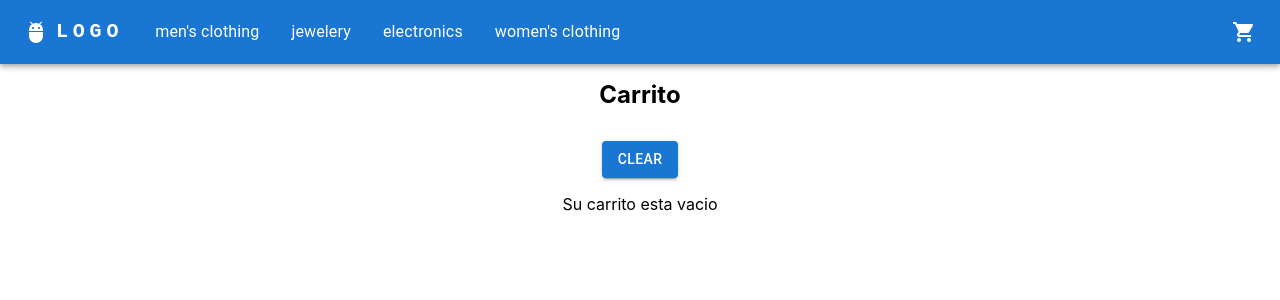
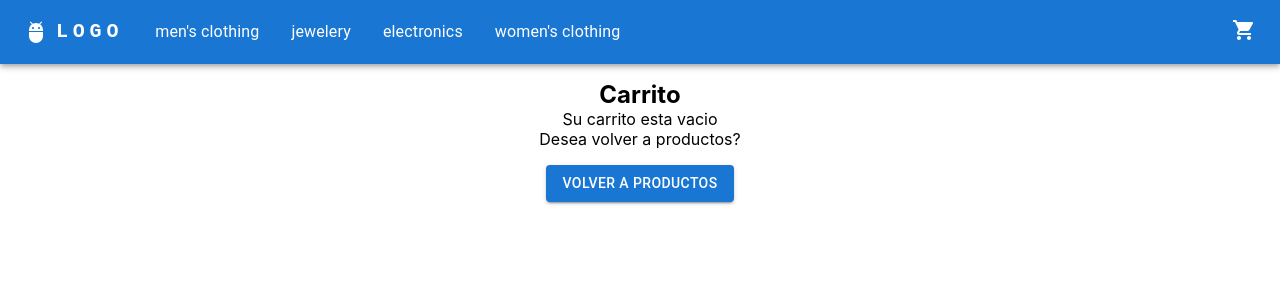
Before and after one commit to marianoLopez2001/ecomerce-react-mariano-lopez, a React (Create React App) app: page /cart in a window 1280 px wide. Shown: the top 300 px of the page. Built offline with nearby package versions, Linux system fonts and the light colour scheme.

Commit message:
termine el desafio cart view

```diff
--- a/package.json
+++ b/package.json
@@ -11,6 +11,7 @@
     "@testing-library/react": "^13.3.0",
     "@testing-library/user-event": "^13.5.0",
     "bootstrap": "^5.2.0",
+    "firebase": "^9.10.0",
     "react": "^18.2.0",
     "react-bootstrap": "^2.5.0",
     "react-dom": "^18.2.0",
--- a/src/App.js
+++ b/src/App.js
@@ -5,6 +5,7 @@ import ItemListContainer from './components/ItemListContainer';
 import ItemDetailContainer from './components/ItemDetailContainer';
 import Cart from './components/Cart';
 import Context from "./components/Context"
+import { TestProducto } from './components/TestProducto';
 
 function App() {
 
@@ -13,6 +14,7 @@ function App() {
       <BrowserRouter>
         <NavBar />
         <Routes>
+        <Route path='/test' element={<TestProducto />} />
           <Route path='/' element={<ItemListContainer />} />
           <Route path='/cart' element={<Cart />} />
           <Route path='/category/:idcategory' element={<ItemListContainer />} />
--- a/src/components/Cart.jsx
+++ b/src/components/Cart.jsx
@@ -3,18 +3,29 @@ import * as React from 'react';
 import { context } from "./Context"
 import { useContext } from 'react';
 import { Button } from '@mui/material';
+import { Link } from 'react-router-dom'
 
 export default function Cart() {
 
-  const { cart, despejarCarrito } = useContext(context)
+  const { cart, despejarCarrito, agregarCartTotal } = useContext(context)
 
   return (
     <>
-      <h2 style={{ textAlign: "center", padding: "1rem" }}>Carrito</h2>
-      <div style={{ textAlign: "center", padding: "1rem" }}>
-        <Button onClick={despejarCarrito} variant='contained'>Clear</Button>
-      </div>
-      {cart.length === 0 ? <p style={{ textAlign: "center" }}>Su carrito esta vacio</p> : null}
+      <h2 style={{ textAlign: "center", paddingTop: "1rem" }}>Carrito</h2>
+
+      {cart.length === 0 ?
+        <div style={{ textAlign: "center" }}>
+          <p>Su carrito esta vacio</p>
+          <p>Desea volver a productos?</p>
+          <Link style={{ textDecoration: "none" }} to={"/"}>
+            <Button style={{ margin: "1rem" }} variant='contained'>Volver a productos</Button>
+          </Link>
+        </div>
+        : <div style={{ textAlign: "center" }}>
+          <p style={{padding:"1rem"}}>Total a pagar : ${agregarCartTotal()}</p>
+          <Button onClick={despejarCarrito} variant='contained'>Clear</Button>
+        </div>}
+
       <div className='productContainer'>
         {cart.map((i) => {
           return (
--- a/src/components/CartWidget.jsx
+++ b/src/components/CartWidget.jsx
@@ -1,9 +1,19 @@
 import ShoppingCartIcon from '@mui/icons-material/ShoppingCart';
-import * as React from 'react';
+import { useContext } from 'react';
+import { context } from './Context';
+import {NavLink} from 'react-router-dom'
 
 const CartWidget = () => {
+
+    const { cartCounter } = useContext(context)
+
     return (
-        <ShoppingCartIcon style={{color : "white"}}/>
+        <div style={{display:'flex'}}>
+            <NavLink to={'/cart'}>
+                <ShoppingCartIcon style={{ color: "white" }} />
+            </NavLink>
+            <p style={{ color: "white" }} >{cartCounter === 0 ? "" : cartCounter}</p>
+        </div>
     )
 }
 
--- a/src/components/Context.jsx
+++ b/src/components/Context.jsx
@@ -1,14 +1,24 @@
-import React, { useState } from 'react'
+import React, { useState, useEffect } from 'react'
 import { createContext } from 'react'
 
 export const context = createContext()
 
 export default function Context({ children }) {
 
+  //ESTADOS GLOBALES
+
   const [cart, setCart] = useState([])
+  const [cantState, setCantState] = useState()
+  const [cartCounter, setCartCounter] = useState(0)
+
+  //FUNCIONES GLOBALES
+
+  const agregarCartTotal = () => {
+    return cart.reduce((acc, i) => acc += i.price * i.quantity, 0)
+  }
 
   function agregarAlCarrito(item) {
-
+    setCantState(item.quantity)
     const existe = cart.find((i) => i.id === item.id)
 
     if (existe) {
@@ -31,21 +41,24 @@ export default function Context({ children }) {
       return (i.id === id)
     })
 
-    console.log(cart);
-
     if (item.quantity === 1) {
       setCart(cart.filter((i) => i.id !== id))
     } else {
-      item.quantity-- //NO LO RENDERIZA
+      setCantState(item.quantity--)
     }
+    console.log(cart);
   }
 
   const despejarCarrito = () => {
     setCart([])
   }
 
+  useEffect(() => {
+    setCartCounter(cart.map(item => item.quantity).reduce((prev, curr) => prev + curr, 0))
+  }, [cart, eliminarDelCarrito])
+
   return (
-    <context.Provider value={{ cart, setCart, agregarAlCarrito, despejarCarrito, eliminarDelCarrito }}>
+    <context.Provider value={{ cart, setCart, agregarAlCarrito, despejarCarrito, eliminarDelCarrito, agregarCartTotal, cantState, setCartCounter, cartCounter }}>
       {children}
     </context.Provider>
   )
--- a/src/components/NavBar.jsx
+++ b/src/components/NavBar.jsx
@@ -26,9 +26,6 @@ const NavBar = () => {
 
   const handleOpenNavMenu = (event) => {
     setAnchorElNav(event.currentTarget);
-  };
-  const handleOpenUserMenu = (event) => {
-    setAnchorElUser(event.currentTarget);
   };
 
   const handleCloseNavMenu = () => {
@@ -128,9 +125,7 @@ const NavBar = () => {
 
             <Box sx={{ flexGrow: 0 }}>
               <Tooltip>
-                <IconButton onClick={handleOpenUserMenu} sx={{ p: 0 }}>
                   <CartWidget />
-                </IconButton>
               </Tooltip>
               <Menu
                 sx={{ mt: '45px' }}
--- a/src/components/RenderCart.jsx
+++ b/src/components/RenderCart.jsx
@@ -8,7 +8,7 @@ import { useContext } from 'react';
 
 const RenderCart = ({ i }) => {
 
-    const { eliminarDelCarrito } = useContext(context)
+    const { eliminarDelCarrito, cantState } = useContext(context)
 
     const { image, description, price, id, quantity, title } = i
 
@@ -20,7 +20,7 @@ const RenderCart = ({ i }) => {
                     {title}
                 </Typography>
                 <Typography variant="h6" color="text.secondary">
-                    Cantidad: {quantity}
+                    Cantidad: {cantState}
                 </Typography>
                 <Typography variant="h6" color="text.secondary">
                     Precio: {price}
--- /dev/null
+++ b/src/components/TestProducto.jsx
@@ -0,0 +1,38 @@
+import { getDocs, getFirestore, collection } from 'firebase/firestore'
+import React, { useEffect, useState } from 'react'
+
+export const TestProducto = () => {
+
+  const [productos, setProductos] = useState([])
+
+  useEffect(() => {
+    const db = getFirestore() //CONECTO
+    const collectionRef = collection(db, 'productos');
+    getDocs(collectionRef).then((res) => {
+
+      let productosLimpios = res.docs.map(i => {
+        return ( {...i.data(), id: i.id} ) //EL RETURN DEL MAP SIGNIFICA "ES IGUAL A" O REEMPLAZAR
+        //ESTO INSERTA LA PROPIEDAD ID A LOS OBJETOS DENTRO DE MI ARRAY
+      })
+
+      setProductos(productosLimpios)
+
+    })
+  }, [])
+
+  return (
+    <div key={productos.id}>
+      {productos.map((i) => {
+        return (
+          <div>
+            <p>{i.id}</p>
+            <p>{i.nombre}</p>
+            <p>{i.descripcion}</p>
+            <p>{i.precio}</p>
+            <p>{i.stock}</p>
+          </div>
+        )
+      })}
+    </div >
+  )
+}
--- a/src/index.js
+++ b/src/index.js
@@ -3,6 +3,16 @@ import ReactDOM from 'react-dom/client';
 import './index.css';
 import App from './App';
 import reportWebVitals from './reportWebVitals';
+import { initializeApp } from "firebase/app";
+
+initializeApp({
+  apiKey: "AIzaSyC_DTBLfK-cVx1Vn37u2yHkS9sMt7o0SEg",
+  authDomain: "coder-react-ecomerce.firebaseapp.com",
+  projectId: "coder-react-ecomerce",
+  storageBucket: "coder-react-ecomerce.appspot.com",
+  messagingSenderId: "397377445348",
+  appId: "1:397377445348:web:45be0453b5e4caf2b1bbf1"
+});
 
 const root = ReactDOM.createRoot(document.getElementById('root'));
 root.render(
```
Also changed, not shown: src/components/TestProductos.jsx (added, +7 -0 lines), 1 other file (tests, documents, lock files or other folders).
